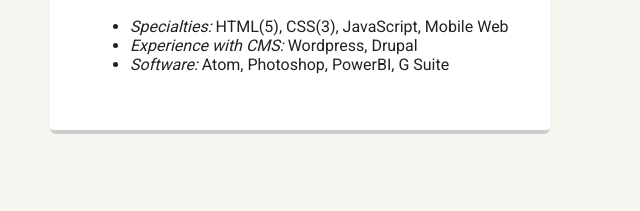
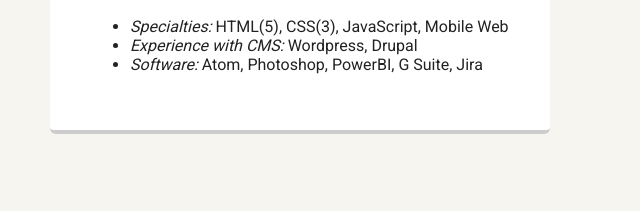
Before and after one commit to Zigelis/project-1-porfolio, a plain HTML site: page experience.html in a window 1280 px wide. Shown: the part 914-1125 px from the top of the page, 40-680 px from the left. Drawn offline with Linux system fonts and the light colour scheme; a web font is replaced by a local one.

Commit message:
New software added

```diff
--- a/experience.html
+++ b/experience.html
@@ -38,7 +38,7 @@
         <ul>
           <li><em>Specialties:</em> HTML(5), CSS(3), JavaScript, Mobile Web</li>
           <li><em>Experience with CMS:</em> Wordpress, Drupal</li>
-          <li><em>Software:</em> Atom, Photoshop, PowerBI, G Suite</li>
+          <li><em>Software:</em> Atom, Photoshop, PowerBI, G Suite, Jira</li>
         </ul>
       </div>
 
```
